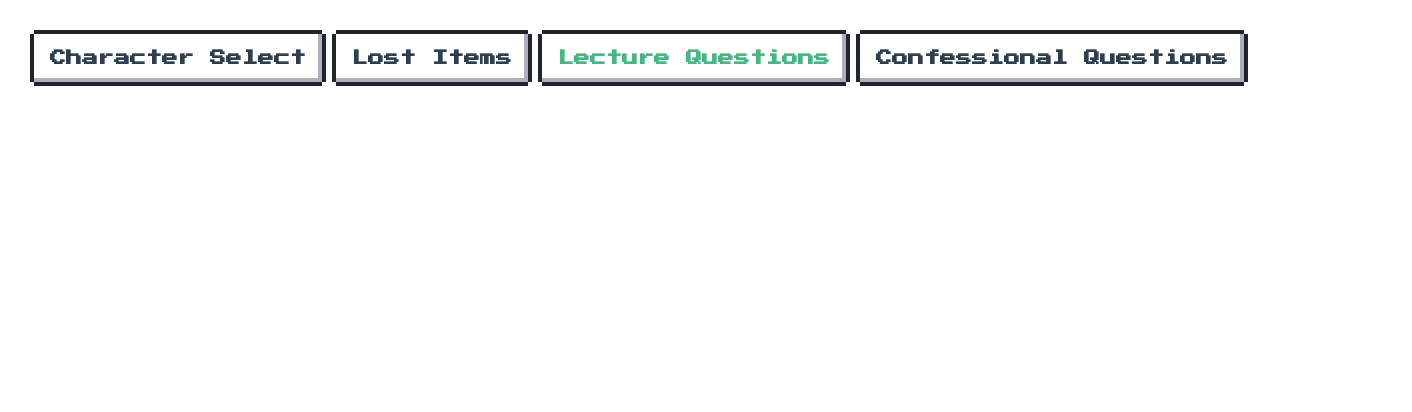
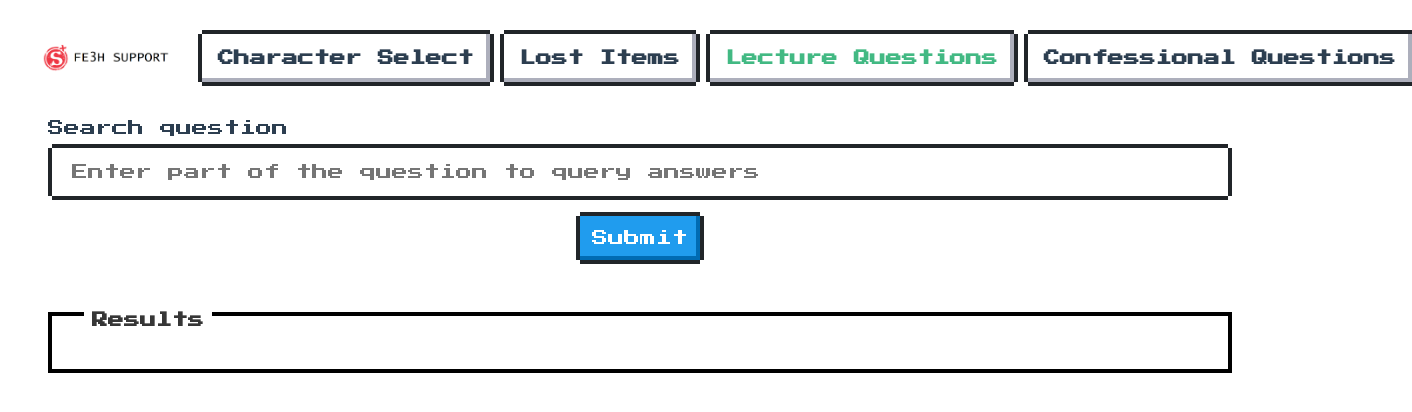
Before and after one commit to phamdal/fe3h-nes, a Vue app: page /lecture in a window 1280 px wide. Shown: the top 412 px of the page, 1412 px wide, since content can reach past the window. Built offline with nearby package versions, Linux system fonts and the light colour scheme.

Commit message:
Add logo, added Search base, began Lecture Questions

```diff
--- a/src/components/NavBar.vue
+++ b/src/components/NavBar.vue
@@ -1,5 +1,16 @@
 <template>
     <nav id="nav" class="navbar" role="navigation" aria-label="main navigation">
+    <div class="navbar-brand">
+    <router-link class="navbar-item" to="/">
+      <img src="@/assets/logo.png">
+    </router-link>
+
+    <a role="button" class="navbar-burger burger" aria-label="menu" aria-expanded="false" data-target="navbarBasicExample">
+      <span aria-hidden="true"></span>
+      <span aria-hidden="true"></span>
+      <span aria-hidden="true"></span>
+    </a>
+    </div>
     <div class="navbar-start">
         <router-link to="/" class="navbar-item nes-btn pixel-font">Character Select</router-link>
         <router-link :to="{ name: 'lost-items' }" class="navbar-item nes-btn pixel-font">Lost Items</router-link>
--- /dev/null
+++ b/src/components/Search.vue
@@ -0,0 +1,91 @@
+<template>
+    <div class="pixel-font search-container">
+        <div class="nes-field">
+            <label for="name_field">{{title}}</label>
+            <input type="text" id="name_field" class="nes-input pixel-font" :placeholder="placeholder" v-model="query">
+        </div>
+        <button @click="submitQuery" type="button" class="nes-btn is-primary pixel-font submit-button">Submit</button>
+        <div style="margin-top: 3em">
+            <div class="nes-container with-title pixel-font outer-container">
+                <p class="title">Results</p>
+                <div class="lists">
+                <ul class="nes-list is-circle">
+                <li class="list-item" v-for="q in questions" :key="q.question">
+                    <strong class='blue-bold'>Question:</strong> {{q.question}}
+                    <br>
+                    <strong class='blue-bold'>Answer</strong> {{q.answer}}
+                    <br>
+                    <br>
+                </li>
+                </ul>
+            </div>
+        </div>
+        </div>
+    </div>
+</template>
+
+<script>
+
+export default
+{
+    name: "Search",
+    data: function() {
+        return {
+            query: ''
+        }
+    },
+    props:
+    {
+        questions : {
+          type: Array
+        },
+        title : {
+            type: String,
+            required: true
+        },
+        placeholder: {
+            type: String,
+            required: true
+        }
+    },
+    methods:
+    {
+        submitQuery : function()
+        {
+            this.$emit('submitQuery', this.query )
+        }
+    }
+}
+</script>
+
+
+<style scoped>
+.search-container
+{
+  margin-left: 3em;
+  margin-right: 3em;
+  margin-bottom: 3em;
+}
+
+.list-item
+{
+    text-align: initial;
+}
+
+.blue-bold
+{
+    color: #209cee;
+}
+
+.nes-field
+{
+    text-align: initial;
+}
+
+.submit-button
+{
+    margin-top: 1em;
+}
+
+
+</style>
--- a/src/services/BackEndApi.js
+++ b/src/services/BackEndApi.js
@@ -12,5 +12,8 @@ const apiClient = axios.create({
 export default {
     getCharacterInfo(name) {
         return apiClient.get('/' + name);
+    },
+    getLectureQuestions(query) {
+        return apiClient.post('/lecture', {searchQuery: query})
     }
 }
--- a/src/views/Lecture.vue
+++ b/src/views/Lecture.vue
@@ -1,9 +1,39 @@
 <template>
-  <div>
+  <div class="lecture-container">
+    <Search
+      title="Search question"
+      :questions="questions"
+      placeholder="Enter part of the question to query answers"
+      @submitQuery="getResults" />
   </div>
 </template>
 
 <script>
+// @ is an alias to /src
+import Search from "@/components/Search.vue";
+import BackEndApi from "@/services/BackEndApi.js";
+
 export default {
-};
+  name: "lecture-questions",
+  components: {
+    Search
+  },
+  data: function() {
+    return {
+      questions: []
+    }
+  },
+  methods:
+  {
+    getResults(query)
+    {
+        BackEndApi.getLectureQuestions(query)
+        .then(response =>
+        {
+          var data = response.data;
+          this.questions = data;
+        });
+    }
+    }
+  };
 </script>
```
Also changed, not shown: .eslintrc.js, src/assets/logo.png.
